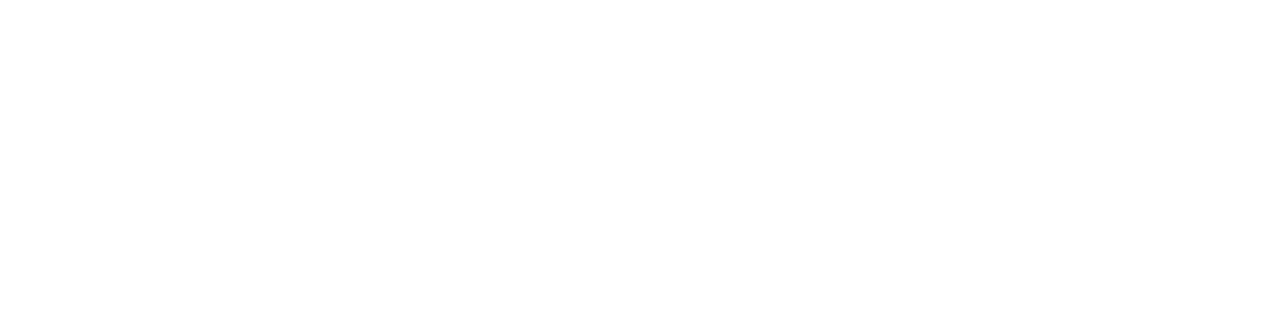
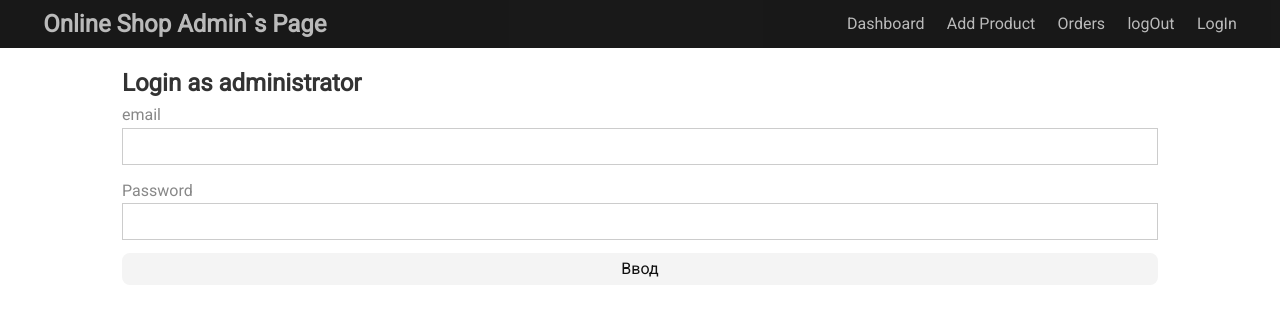
Before and after one commit to Stanislav-kukarkin/shop, an Angular app: page /login in a window 1280 px wide. Shown: the top 316 px of the page. Built offline with nearby package versions, Linux system fonts and the light colour scheme.

Commit message:
fix login page

```diff
--- a/src/app/admin/login-page/login-page.component.html
+++ b/src/app/admin/login-page/login-page.component.html
@@ -1,6 +1,4 @@
-
-    <form [formGroup]='form'(ngSubmit)='submit()'>
-
+<form [formGroup]='form'(ngSubmit)='onSubmit()'>
 
     <h2>Login as administrator</h2>
 
@@ -19,11 +17,11 @@
         <div *ngIf="form.get('password').touched && form.get('password').invalid" class="validation">
             <small *ngIf="form.get('password').errors.required">Enter Password</small>
             <small *ngIf="form.get('password').errors.minlength">
-                    password must be at least ({form.get('password').errors.minLength.requiredLength}) characters.
-                    Now he ({form.get('password').errors.minLength.actualLength})</small>
+                password must be at least {{form.get('password').errors.minLength.requiredLength}} characters.
+                Now he {{form.get('password').errors.minLength.actualLength}}</small>
         </div>
     </div>
 
-        <button type="submit" class="btn btn-primary btn-block" [disabled]="form.inalid || submitted">Войти</button>
+    <button type="submit" class="btn btn-primary btn-block" [disabled]="form.invalid || submitted">Ввод</button>
 
 </form>
--- a/src/app/admin/login-page/login-page.component.ts
+++ b/src/app/admin/login-page/login-page.component.ts
@@ -9,8 +9,13 @@
 })
 export class LoginPageComponent implements OnInit {
   form: FormGroup
+  submitted: true
 
   constructor() { }
+
+  onSubmit(): void {
+    console.warn('HELLO WORLD!!');
+  }
 
   ngOnInit(): void {
     this.form = new FormGroup({
```
Lines whose indentation alone changed are shown as unchanged.
